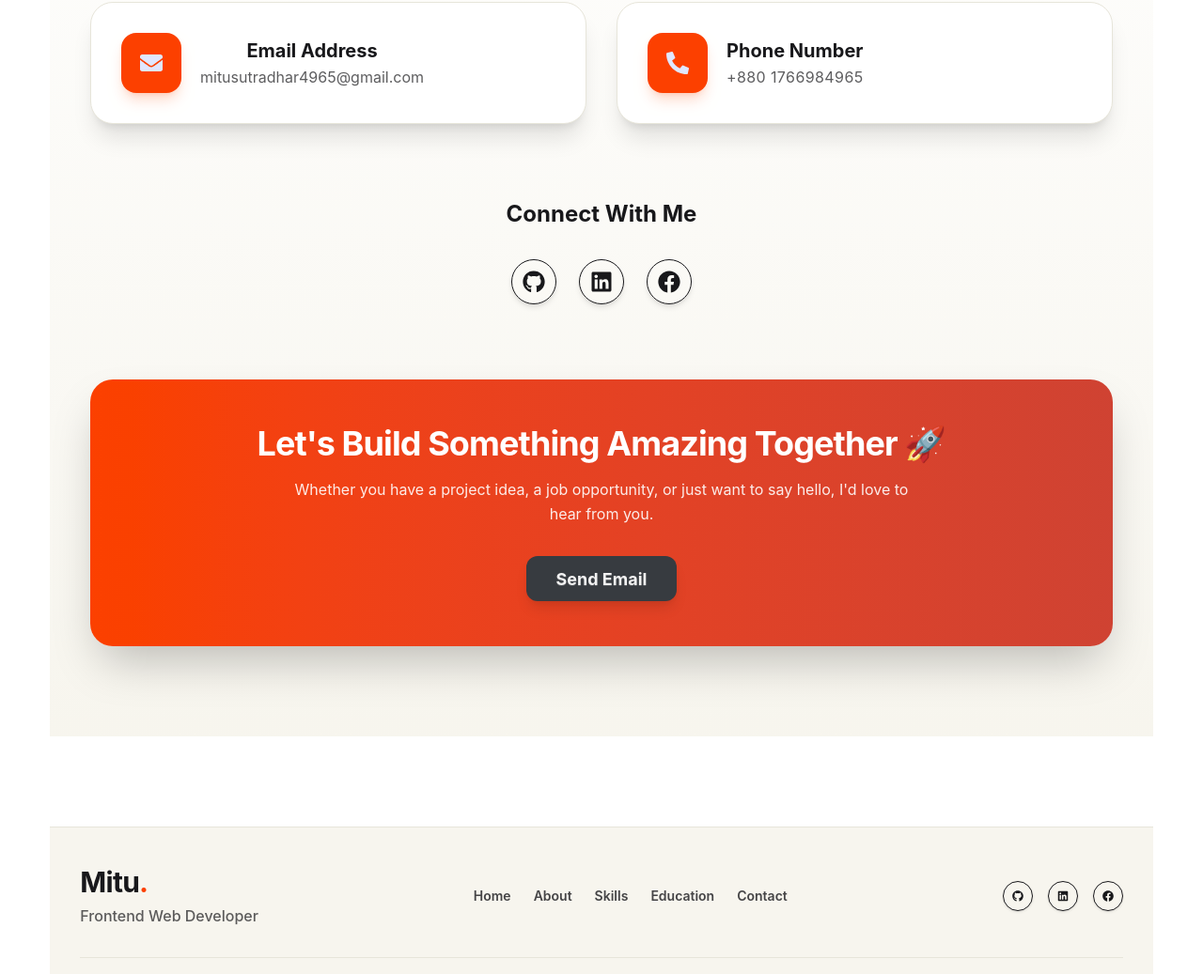
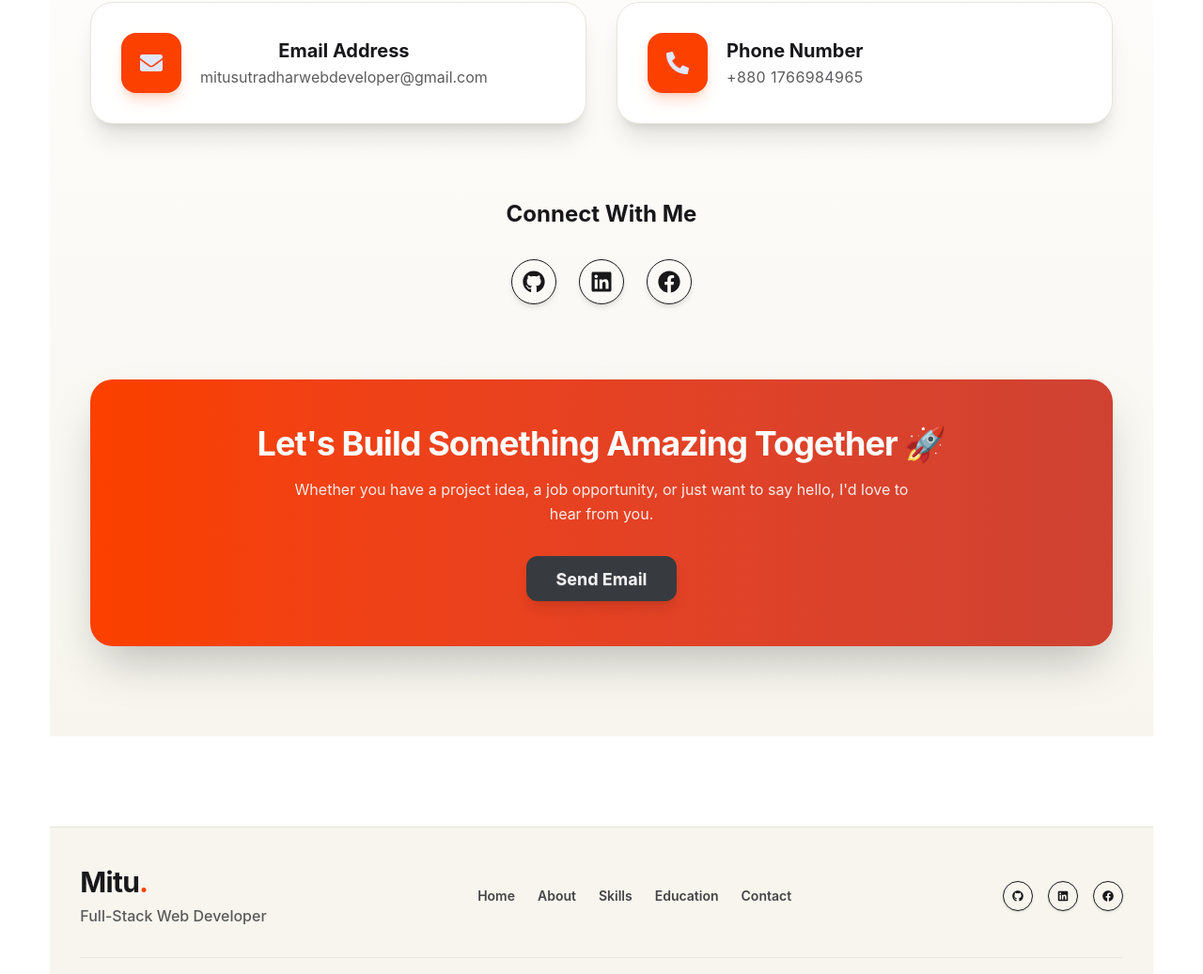
Before and after one commit to Mitu-Rani-Sutradhar/my-portfolio, a Next.js app: page / in a window 1280 px wide. Shown: the part 4713-5750 px from the top of the page at 94% size. Built offline with nearby package versions, Linux system fonts and the light colour scheme.

Commit message:
added a file

```diff
--- a/src/components/Home/Banner.jsx
+++ b/src/components/Home/Banner.jsx
@@ -93,7 +93,7 @@ const text = "Full-Stack Web Developer";
                 whileTap={{ scale: 0.97 }}
                 onClick={() => {
                   const link = document.createElement("a");
-                  link.href = "/MITU RANI SUTRADHAR Resume (1) (13).pdf";
+                  link.href = "/Mitu's Full-Stack Web Developer Resume.pdf";
 
                   link.click();
                 }}
--- a/src/components/Home/Contact.jsx
+++ b/src/components/Home/Contact.jsx
@@ -112,7 +112,7 @@ const Contact = () => {
                    Email Address
               </h3>
               <p className="text-sm md:text-base text-base-content/70 break-all mt-0.5">
-                mitusutradhar4965@gmail.com
+                mitusutradharwebdeveloper@gmail.com
               </p>
             </div>
           </motion.a>
--- a/src/components/layouts/Footer.jsx
+++ b/src/components/layouts/Footer.jsx
@@ -50,7 +50,7 @@ const Footer = () => {
               Mitu<span className="text-primary inline-block group-hover:scale-125 transition-transform duration-300">.</span>
             </h2>
             <p className="text-sm md:text-base text-base-content/70 mt-1.5 font-medium">
-              Frontend Web Developer
+              Full-Stack Web Developer
             </p>
           </motion.div>
 
```
Also changed, not shown: 2 other files (tests, documents, lock files or other folders).
